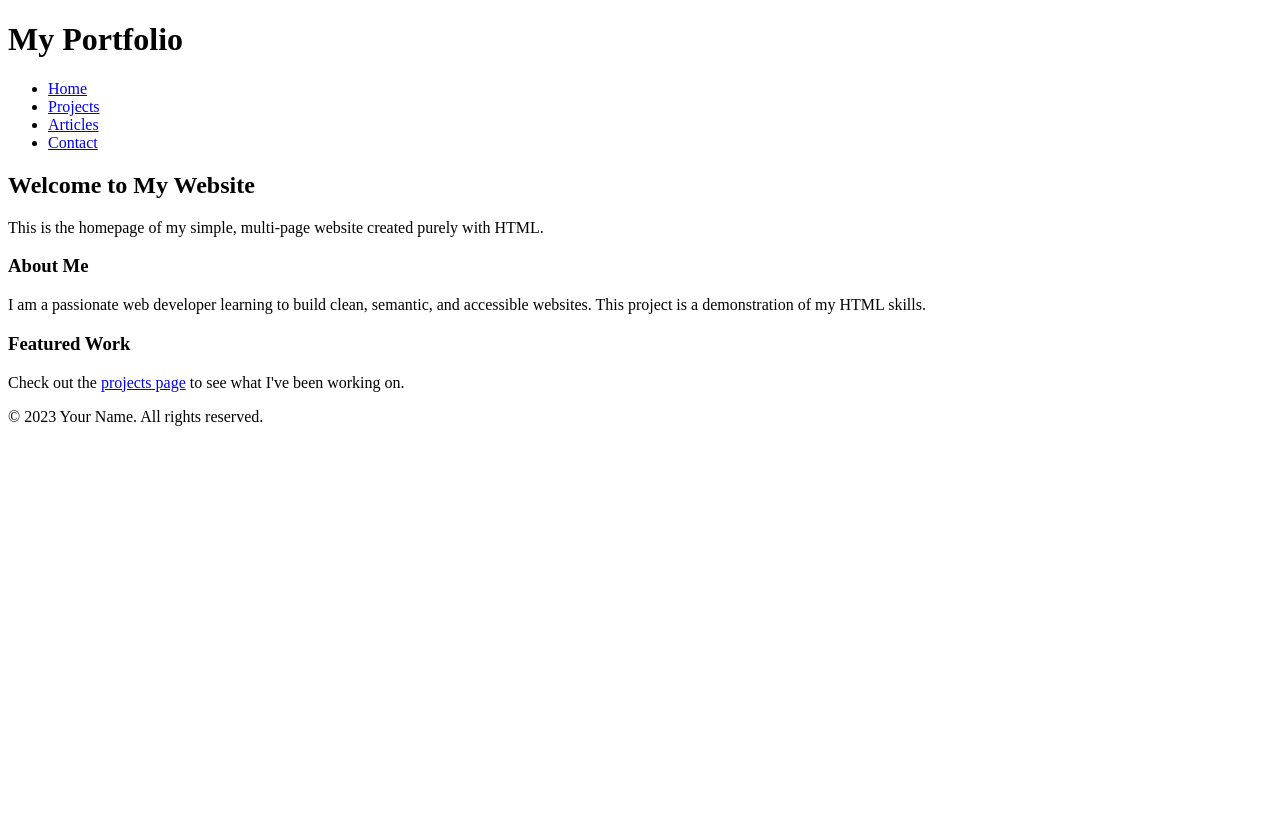
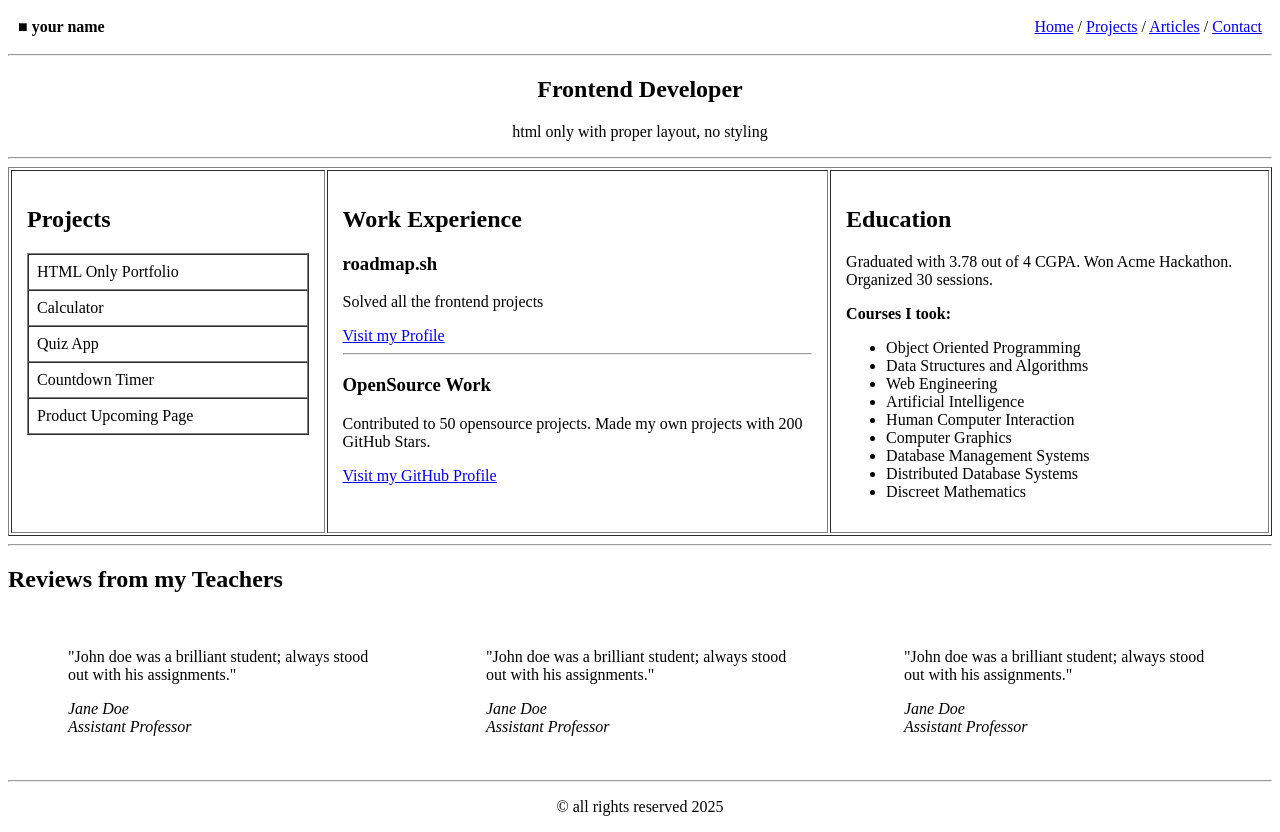
Before and after one commit to anubhavchaudhary1972/basichtmlwebsite, a plain HTML site: page index.html in a window 1280 px wide. Before the commit the page ends 800 px from the top, so only its background shows below. Drawn offline with Linux system fonts and the light colour scheme.

Commit message:
basicHtmlWebsite

```diff
--- a/index.html
+++ b/index.html
@@ -1,47 +1,124 @@
 <!DOCTYPE html>
 <html lang="en">
 <head>
-    <!-- Character Set and Viewport -->
     <meta charset="UTF-8">
     <meta name="viewport" content="width=device-width, initial-scale=1.0">
-
-    <!-- SEO Meta Tags -->
-    <title>My Portfolio Website | Home</title>
-    <meta name="description" content="Welcome to my personal portfolio website. Discover my projects, read my articles, and get in touch.">
-    <meta name="keywords" content="portfolio, web developer, projects, articles, contact">
-    <meta name="author" content="Your Name">
+    <title>Home - Frontend Developer</title>
 </head>
 <body>
 
+    <!-- Header and Navigation -->
     <header>
-        <h1>My Portfolio</h1>
-        <nav>
-            <ul>
-                <li><a href="index.html">Home</a></li>
-                <li><a href="projects.html">Projects</a></li>
-                <li><a href="articles.html">Articles</a></li>
-                <li><a href="contact.html">Contact</a></li>
-            </ul>
-        </nav>
+        <table width="100%" border="0" cellpadding="10" cellspacing="0">
+            <tr>
+                <td>
+                    <b>■ your name</b>
+                </td>
+                <td align="right">
+                    <nav>
+                        <a href="index.html">Home</a> /
+                        <a href="projects.html">Projects</a> /
+                        <a href="articles.html">Articles</a> /
+                        <a href="contact.html">Contact</a>
+                    </nav>
+                </td>
+            </tr>
+        </table>
     </header>
 
+    <hr>
+
+    <!-- Hero Section -->
+    <section align="center">
+        <h1>Frontend Developer</h1>
+        <p>html only with proper layout, no styling</p>
+    </section>
+
+    <hr>
+
+    <!-- Main Content: Projects, Work, Education -->
     <main>
-        <h2>Welcome to My Website</h2>
-        <p>This is the homepage of my simple, multi-page website created purely with HTML.</p>
+        <table width="100%" border="1" cellpadding="15">
+            <tr valign="top">
+                <!-- Column 1: Projects -->
+                <td width="25%">
+                    <h2>Projects</h2>
+                    <table width="100%" border="1" cellspacing="0" cellpadding="8">
+                        <tr><td>HTML Only Portfolio</td></tr>
+                        <tr><td>Calculator</td></tr>
+                        <tr><td>Quiz App</td></tr>
+                        <tr><td>Countdown Timer</td></tr>
+                        <tr><td>Product Upcoming Page</td></tr>
+                    </table>
+                </td>
 
-        <section>
-            <h3>About Me</h3>
-            <p>I am a passionate web developer learning to build clean, semantic, and accessible websites. This project is a demonstration of my HTML skills.</p>
-        </section>
+                <!-- Column 2: Work Experience -->
+                <td width="40%">
+                    <h2>Work Experience</h2>
+                    <h3>roadmap.sh</h3>
+                    <p>Solved all the frontend projects</p>
+                    <a href="#">Visit my Profile</a>
+                    <hr>
+                    <h3>OpenSource Work</h3>
+                    <p>Contributed to 50 opensource projects. Made my own projects with 200 GitHub Stars.</p>
+                    <a href="#">Visit my GitHub Profile</a>
+                </td>
 
-        <section>
-            <h3>Featured Work</h3>
-            <p>Check out the <a href="projects.html">projects page</a> to see what I've been working on.</p>
-        </section>
+                <!-- Column 3: Education -->
+                <td width="35%">
+                    <h2>Education</h2>
+                    <p>Graduated with 3.78 out of 4 CGPA. Won Acme Hackathon. Organized 30 sessions.</p>
+                    <p><b>Courses I took:</b></p>
+                    <ul>
+                        <li>Object Oriented Programming</li>
+                        <li>Data Structures and Algorithms</li>
+                        <li>Web Engineering</li>
+                        <li>Artificial Intelligence</li>
+                        <li>Human Computer Interaction</li>
+                        <li>Computer Graphics</li>
+                        <li>Database Management Systems</li>
+                        <li>Distributed Database Systems</li>
+                        <li>Discreet Mathematics</li>
+                    </ul>
+                </td>
+            </tr>
+        </table>
     </main>
 
-    <footer>
-        <p>© 2023 Your Name. All rights reserved.</p>
+    <hr>
+
+    <!-- Reviews Section -->
+    <section>
+        <h2>Reviews from my Teachers</h2>
+        <table width="100%" border="0" cellpadding="10" cellspacing="10">
+            <tr valign="top">
+                <td width="33%">
+                    <blockquote>
+                        <p>"John doe was a brilliant student; always stood out with his assignments."</p>
+                        <cite>Jane Doe<br>Assistant Professor</cite>
+                    </blockquote>
+                </td>
+                <td width="33%">
+                    <blockquote>
+                        <p>"John doe was a brilliant student; always stood out with his assignments."</p>
+                        <cite>Jane Doe<br>Assistant Professor</cite>
+                    </blockquote>
+                </td>
+                <td width="33%">
+                    <blockquote>
+                        <p>"John doe was a brilliant student; always stood out with his assignments."</p>
+                        <cite>Jane Doe<br>Assistant Professor</cite>
+                    </blockquote>
+                </td>
+            </tr>
+        </table>
+    </section>
+
+    <hr>
+
+    <!-- Footer Section -->
+    <footer align="center">
+        <p>© all rights reserved 2025</p>
     </footer>
 
 </body>
```
Also changed, not shown: articles.html (+27 -38 lines), contact.html (+27 -41 lines), projects.html (+27 -38 lines).
